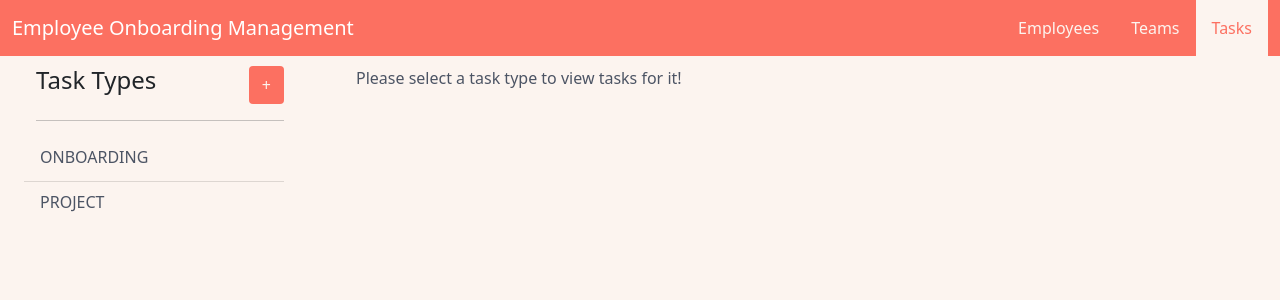
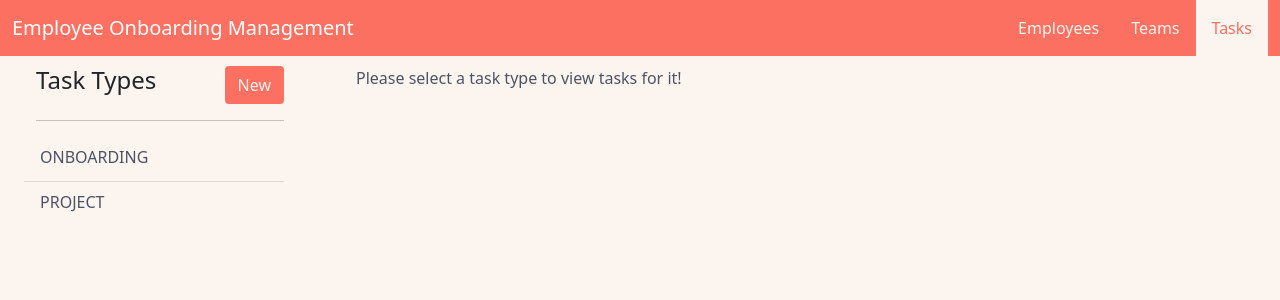
Before and after one commit to Saad-Shaikh/EmployeeOnboardingManagement-UI, an Angular app: page /tasks in a window 1280 px wide. Shown: the top 300 px of the page. Built offline with nearby package versions, Linux system fonts and the light colour scheme.

Commit message:
[ON-122] feat: add title to buttons

```diff
--- a/src/app/components/employee-list/employee-list.component.html
+++ b/src/app/components/employee-list/employee-list.component.html
@@ -1,7 +1,7 @@
 <div class="container">
     <div class="d-flex justify-content-between" style="margin-top: 10px;">
         <h4>Employees</h4>
-        <button class="btn" (click)="createClicked.emit()">+</button>
+        <button class="btn" title="Create new employee" (click)="createClicked.emit()">New</button>
     </div>
     <hr>
     <div class="row">
--- a/src/app/components/task-type-list/task-type-list.component.html
+++ b/src/app/components/task-type-list/task-type-list.component.html
@@ -1,7 +1,7 @@
 <div class="container">
     <div class="d-flex justify-content-between" style="margin-top: 10px;">
         <h4>Task Types</h4>
-        <button class="btn" (click)="createClicked.emit()">+</button>
+        <button class="btn" title="Create new task" (click)="createClicked.emit()">New</button>
     </div>
     <hr>
     <div class="row">
--- a/src/app/components/team-list/team-list.component.html
+++ b/src/app/components/team-list/team-list.component.html
@@ -1,7 +1,7 @@
 <div class="container">
     <div class="d-flex justify-content-between" style="margin-top: 10px;">
         <h4>Teams</h4>
-        <button class="btn" (click)="createClicked.emit()">+</button>
+        <button class="btn" title="Create new team" (click)="createClicked.emit()">New</button>
     </div>
     <hr>
     <div class="row">
```
